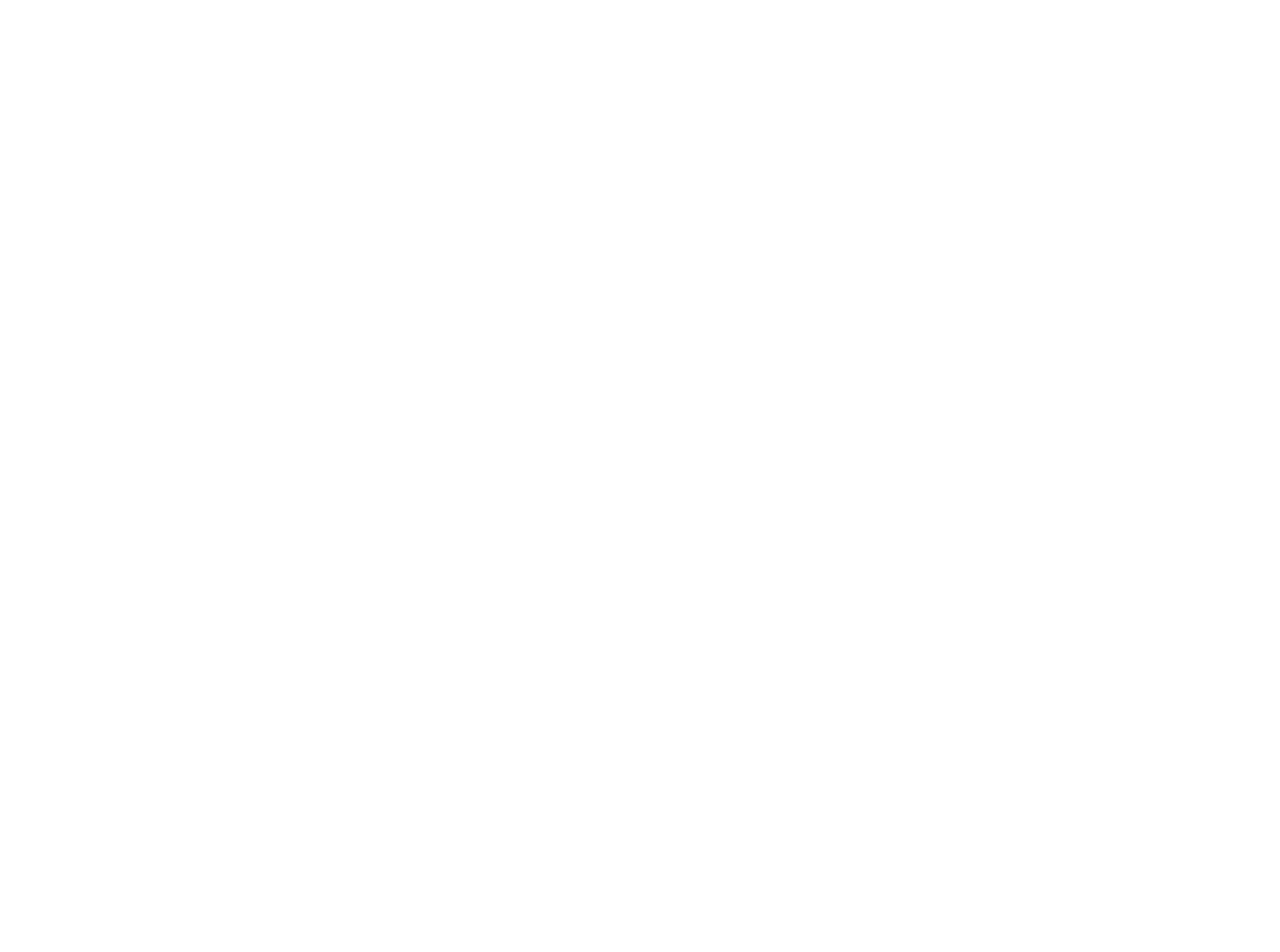
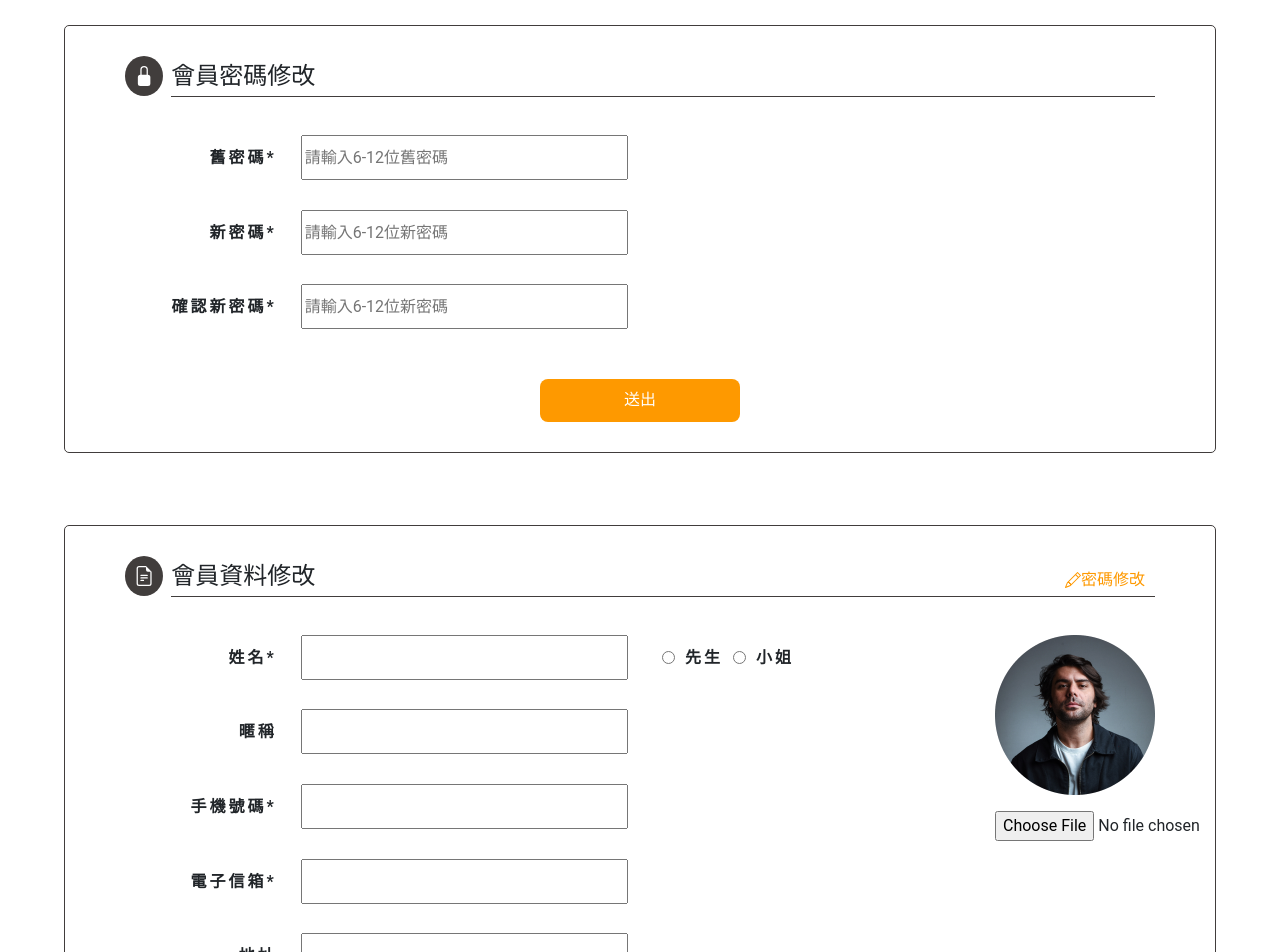
Before and after one commit to gemini497586/melees, a React (Create React App) app in the folder frontend/: page / in a window 1280 px wide. Shown: the part 1080-2032 px from the top of the page. Before the commit the page ends 947 px from the top, so only its background shows below. Built offline with nearby package versions, Linux system fonts and the light colour scheme.

Commit message:
完成 會員資料, 密碼修改的表單

```diff
--- a/frontend/src/App.js
+++ b/frontend/src/App.js
@@ -2,12 +2,16 @@ import './style/global.css'
 import './style/member.css'
 import OrderDetails from './pages/member/OrderDetails'
 import Register from './pages/member/Register'
+import EditPassword from './pages/member/EditPassword'
+import EditMemberInfo from './pages/member/EditMemberInfo'
 
 function App() {
   return (
     <div className="App">
-      {/* <OrderDetails /> */}
+      <OrderDetails />
       <Register />
+      <EditPassword />
+      <EditMemberInfo />
     </div>
   )
 }
--- /dev/null
+++ b/frontend/src/pages/member/EditMemberInfo.js
@@ -0,0 +1,129 @@
+import React from 'react'
+import '../../style/global.css'
+import '../../style/member.css'
+import avatar from '../../images/Avatar.png'
+
+function EditMemberInfo() {
+  return (
+    <>
+      <form className="member-form">
+        <div className="member-form-title">
+          <div className="member-form-title-icon">
+            <svg
+              xmlns="http://www.w3.org/2000/svg"
+              width="16"
+              height="16"
+              fill="currentColor"
+              className="bi bi-file-earmark-text"
+              viewBox="0 0 16 16"
+            >
+              <path d="M5.5 7a.5.5 0 0 0 0 1h5a.5.5 0 0 0 0-1h-5zM5 9.5a.5.5 0 0 1 .5-.5h5a.5.5 0 0 1 0 1h-5a.5.5 0 0 1-.5-.5zm0 2a.5.5 0 0 1 .5-.5h2a.5.5 0 0 1 0 1h-2a.5.5 0 0 1-.5-.5z" />
+              <path d="M9.5 0H4a2 2 0 0 0-2 2v12a2 2 0 0 0 2 2h8a2 2 0 0 0 2-2V4.5L9.5 0zm0 1v2A1.5 1.5 0 0 0 11 4.5h2V14a1 1 0 0 1-1 1H4a1 1 0 0 1-1-1V2a1 1 0 0 1 1-1h5.5z" />
+            </svg>
+          </div>
+          <h5>會員資料修改</h5>
+        </div>
+        <div className="member-form-group-content">
+          <button className="member-form-editPasswordBtn">
+            <svg
+              xmlns="http://www.w3.org/2000/svg"
+              width="16"
+              height="16"
+              fill="currentColor"
+              className="bi bi-pencil"
+              viewBox="0 0 16 16"
+            >
+              <path d="M12.146.146a.5.5 0 0 1 .708 0l3 3a.5.5 0 0 1 0 .708l-10 10a.5.5 0 0 1-.168.11l-5 2a.5.5 0 0 1-.65-.65l2-5a.5.5 0 0 1 .11-.168l10-10zM11.207 2.5 13.5 4.793 14.793 3.5 12.5 1.207 11.207 2.5zm1.586 3L10.5 3.207 4 9.707V10h.5a.5.5 0 0 1 .5.5v.5h.5a.5.5 0 0 1 .5.5v.5h.293l6.5-6.5zm-9.761 5.175-.106.106-1.528 3.821 3.821-1.528.106-.106A.5.5 0 0 1 5 12.5V12h-.5a.5.5 0 0 1-.5-.5V11h-.5a.5.5 0 0 1-.468-.325z" />
+            </svg>
+            密碼修改
+          </button>
+          <div className="member-form-group-picture">
+            <figure>
+              <img src={avatar} alt="Avatar" />
+            </figure>
+            <input type="file" />
+          </div>
+          <div className="member-form-group row">
+            <label className="font-700SL col-2" htmlFor="">
+              姓名*
+            </label>
+            <div className="col-4">
+              <input type="text" placeholder="" />
+              <p className="font-400S member-form-errorMsg">
+                預留錯誤訊息的位置
+              </p>
+            </div>
+            <div className="col-4 member-form-group-gender">
+              <input type="radio" />
+              <label className="font-700SL" htmlFor="">
+                先生
+              </label>
+              <input type="radio" />
+              <label className="font-700SL" htmlFor="">
+                小姐
+              </label>
+            </div>
+          </div>
+          <div className="member-form-group row">
+            <label className="font-700SL col-2" htmlFor="">
+              暱稱
+            </label>
+            <div className="col-4">
+              <input type="text" placeholder="" />
+              <p className="font-400S member-form-errorMsg">
+                預留錯誤訊息的位置
+              </p>
+            </div>
+          </div>
+          <div className="member-form-group row">
+            <label className="font-700SL col-2" htmlFor="">
+              手機號碼*
+            </label>
+            <div className="col-4">
+              <input type="text" placeholder="" />
+              <p className="font-400S member-form-errorMsg">
+                預留錯誤訊息的位置
+              </p>
+            </div>
+          </div>
+          <div className="member-form-group row">
+            <label className="font-700SL col-2" htmlFor="">
+              電子信箱*
+            </label>
+            <div className="col-4">
+              <input type="text" placeholder="" />
+              <p className="font-400S member-form-errorMsg">
+                預留錯誤訊息的位置
+              </p>
+            </div>
+          </div>
+          <div className="member-form-group row">
+            <label className="font-700SL col-2" htmlFor="">
+              地址
+            </label>
+            <div className="col-4">
+              <input type="text" placeholder="" />
+              <p className="font-400S member-form-errorMsg">
+                預留錯誤訊息的位置
+              </p>
+            </div>
+          </div>
+          <div className="member-form-group row">
+            <label className="font-700SL col-2" htmlFor="">
+              取貨門市
+            </label>
+            <div className="col-4">
+              <input type="text" placeholder="" />
+              <p className="font-400S member-form-errorMsg">
+                預留錯誤訊息的位置
+              </p>
+            </div>
+          </div>
+        </div>
+        <button className="member-form-submitBtn">送出</button>
+      </form>
+    </>
+  )
+}
+
+export default EditMemberInfo
--- /dev/null
+++ b/frontend/src/pages/member/EditPassword.js
@@ -0,0 +1,65 @@
+import React from 'react'
+import '../../style/global.css'
+import '../../style/member.css'
+
+function EditPassword() {
+  return (
+    <>
+      <form className="member-form">
+        <div className="member-form-title">
+          <div className="member-form-title-icon">
+            <svg
+              xmlns="http://www.w3.org/2000/svg"
+              width="16"
+              height="16"
+              fill="currentColor"
+              className="bi bi-lock-fill"
+              viewBox="0 0 16 16"
+            >
+              <path d="M8 1a2 2 0 0 1 2 2v4H6V3a2 2 0 0 1 2-2zm3 6V3a3 3 0 0 0-6 0v4a2 2 0 0 0-2 2v5a2 2 0 0 0 2 2h6a2 2 0 0 0 2-2V9a2 2 0 0 0-2-2z" />
+            </svg>
+          </div>
+          <h5>會員密碼修改</h5>
+        </div>
+        <div className="member-form-group-content">
+          <div className="member-form-group row">
+            <label className="font-700SL col-2" htmlFor="">
+              舊密碼*
+            </label>
+            <div className="col-4">
+              <input type="text" placeholder="請輸入6-12位舊密碼" />
+              <p className="font-400S member-form-errorMsg">
+                預留錯誤訊息的位置
+              </p>
+            </div>
+          </div>
+          <div className="member-form-group row">
+            <label className="font-700SL col-2" htmlFor="">
+              新密碼*
+            </label>
+            <div className="col-4">
+              <input type="text" placeholder="請輸入6-12位新密碼" />
+              <p className="font-400S member-form-errorMsg">
+                預留錯誤訊息的位置
+              </p>
+            </div>
+          </div>
+          <div className="member-form-group row">
+            <label className="font-700SL col-2" htmlFor="">
+              確認新密碼*
+            </label>
+            <div className="col-4">
+              <input type="text" placeholder="請輸入6-12位新密碼" />
+              <p className="font-400S member-form-errorMsg">
+                預留錯誤訊息的位置
+              </p>
+            </div>
+          </div>
+        </div>
+        <button className="member-form-submitBtn">送出</button>
+      </form>
+    </>
+  )
+}
+
+export default EditPassword
```
